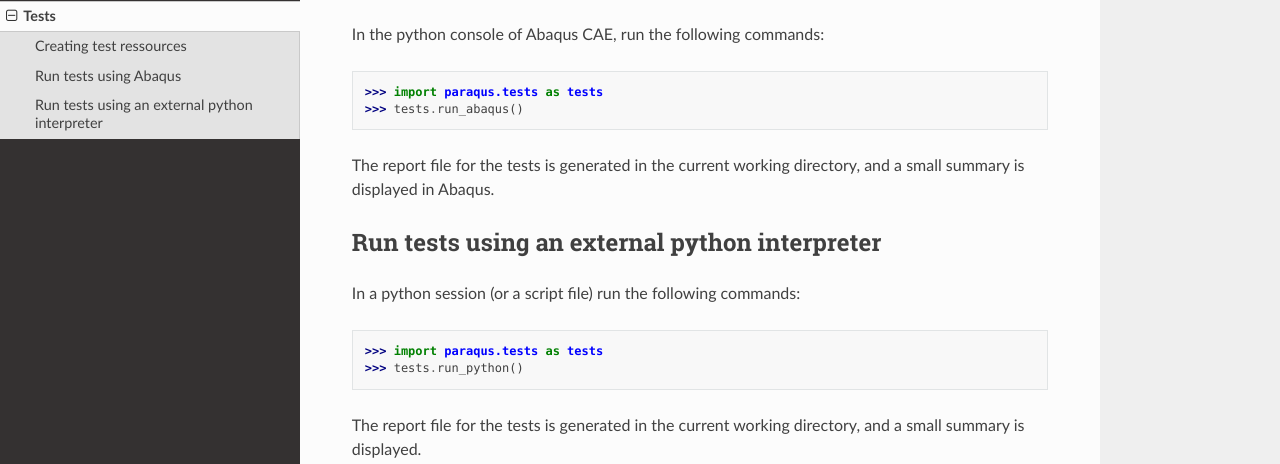
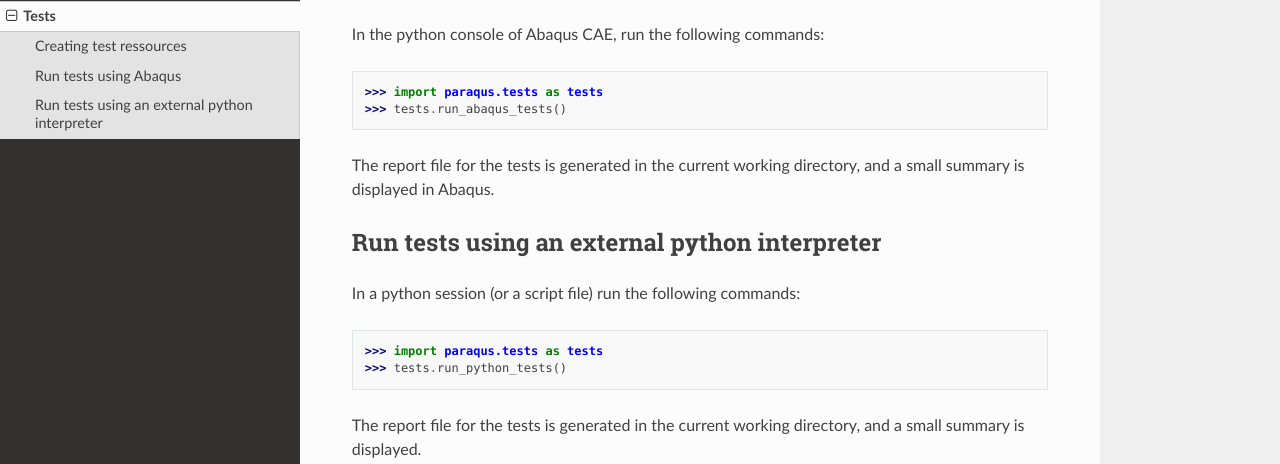
Before and after one commit to tmfrln/paraqus, a Sphinx documentation site: the page built from doc/source/tests.rst, in a window 1280 px wide and 900 px high, scrolled down 680 px. Shown: the part 249-713 px from the top of the window. Built offline with Sphinx 7.4.7 and the Read the Docs theme 2.0.0, drawn with Linux system fonts in a browser that asks for light colours.

Commit message:
Fixed 2 more typos in doc for tests

```diff
--- a/doc/source/tests.rst
+++ b/doc/source/tests.rst
@@ -24,7 +24,7 @@ Run tests using Abaqus
 In the python console of Abaqus  CAE, run the following commands:
 
 >>> import paraqus.tests as tests
->>> tests.run_abaqus()
+>>> tests.run_abaqus_tests()
 
 The report file for the tests is generated in the current working directory, and a small summary is displayed in Abaqus.
 
@@ -35,6 +35,6 @@ Run tests using an external python interpreter
 In a python session (or a script file) run the following commands:
 
 >>> import paraqus.tests as tests
->>> tests.run_python()
+>>> tests.run_python_tests()
 
 The report file for the tests is generated in the current working directory, and a small summary is displayed.
```
